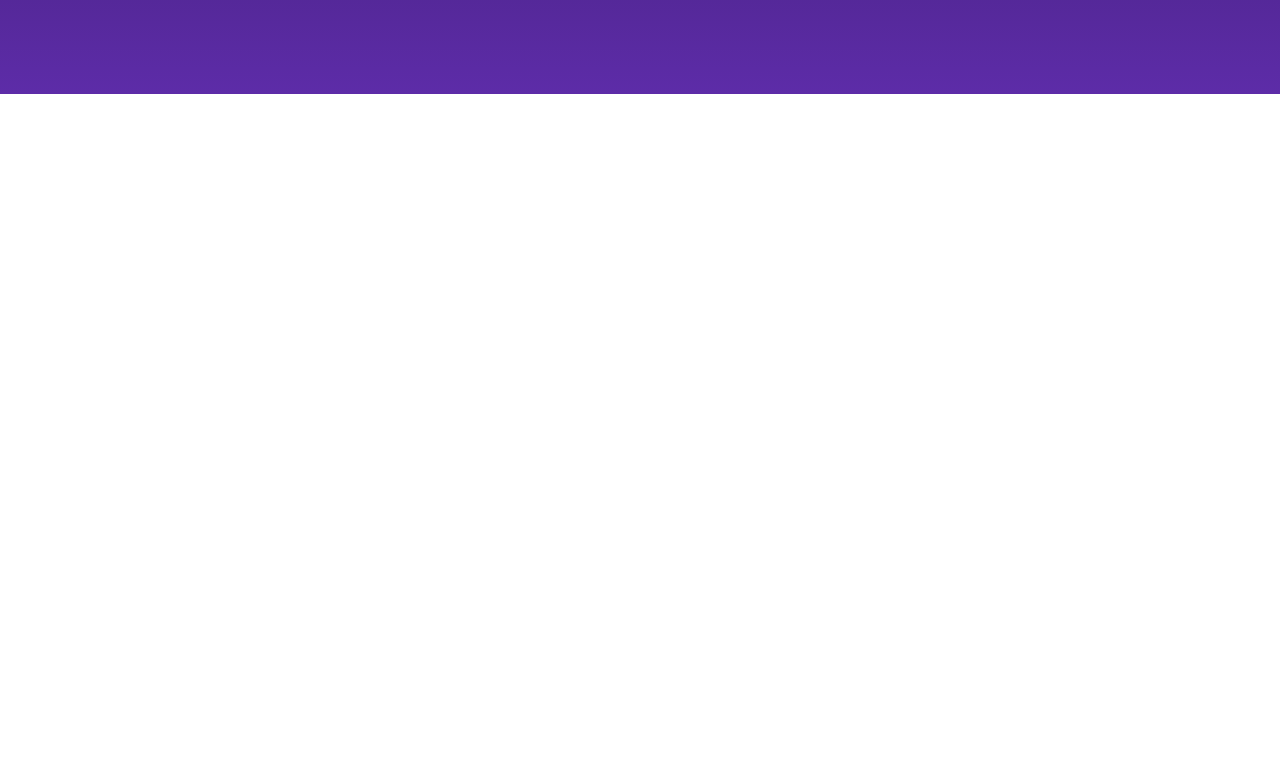
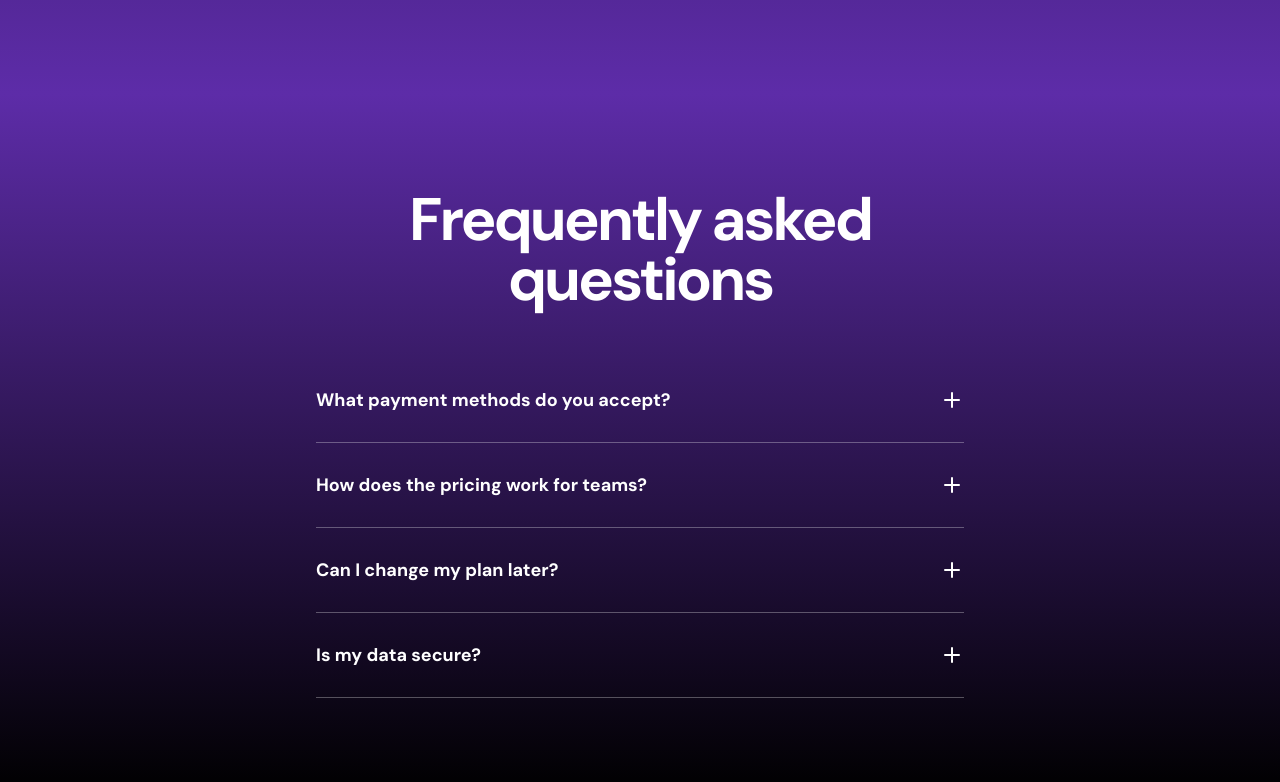
Before and after one commit to AhmedSaadRF/saas-website-dark-landing-page, a Next.js app: page / in a window 1280 px wide. Shown: the part 2808-3590 px from the top of the page. Before the commit the page ends 2902 px from the top, so only its background shows below. Built offline with nearby package versions, Linux system fonts and the light colour scheme.

Commit message:
Upload Project
 Edit FAQs Section

```diff
--- a/src/components/FAQs.tsx
+++ b/src/components/FAQs.tsx
@@ -1,3 +1,10 @@
+"use client";
+
+import PlusIcon from '../assets/icons/plus.svg'
+import MinusIcon from '../assets/icons/minus.svg'
+import clsx from 'clsx';
+import React from 'react';
+
 const items = [
   {
     question: "What payment methods do you accept?",
@@ -21,6 +28,30 @@ const items = [
   },
 ];
 
+const AccordionItem = ({question, answer}:{question: string; answer: string;}) => {
+  const [isOpen, setIsOpen] = React.useState(false);
+  return (
+    <div className='py-7 border-b border-white/30' onClick={() => setIsOpen(!isOpen)}>
+      <div className='flex items-center'>
+        <span className='flex-1 text-lg font-bold'>{question}</span>
+        {isOpen ? <MinusIcon /> : <PlusIcon />}
+      </div>
+      <div className={clsx("mt-4", {hidden: !isOpen, "": isOpen === true})}>{answer}</div>
+    </div>
+  )
+}
+
 export const FAQs = () => {
-  return null;
+  return (
+    <div className="bg-black text-white bg-gradient-to-b from-[#5D2CA8] to-black py-[72px] sm:py-24">
+      <div className="container">
+        <h2 className='text-center text-5xl sm:text-6xl sm:max-w-[648px] mx-auto font-bold tracking-tighter'>Frequently asked questions</h2>
+        <div className='mt-12 max-w-[648px] mx-auto'>
+          {items.map(({ question, answer }, index) => (
+            <AccordionItem key={index} question={question} answer={answer} />
+          ))}
+        </div>
+      </div>
+    </div>
+  );
 };
```
